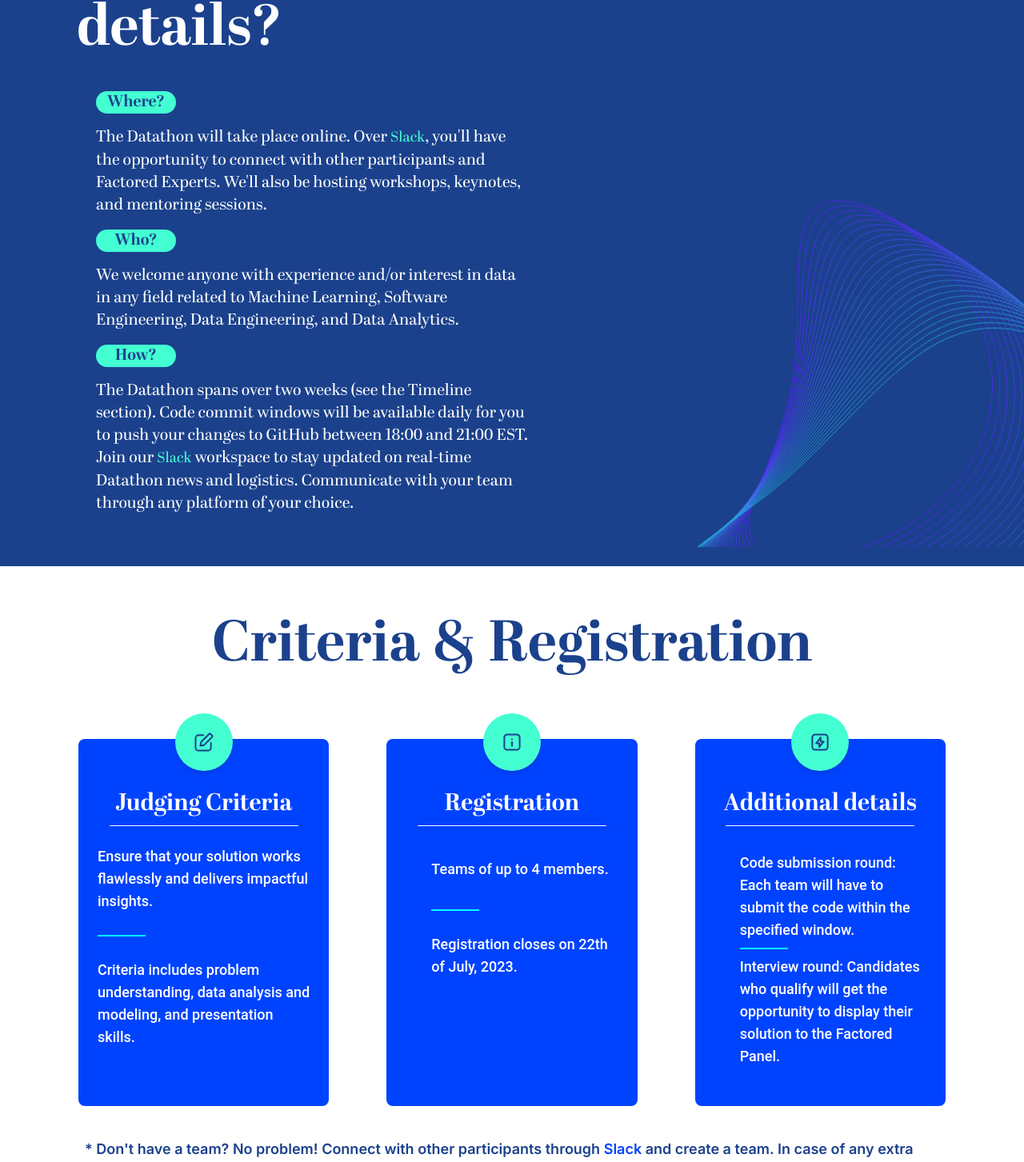
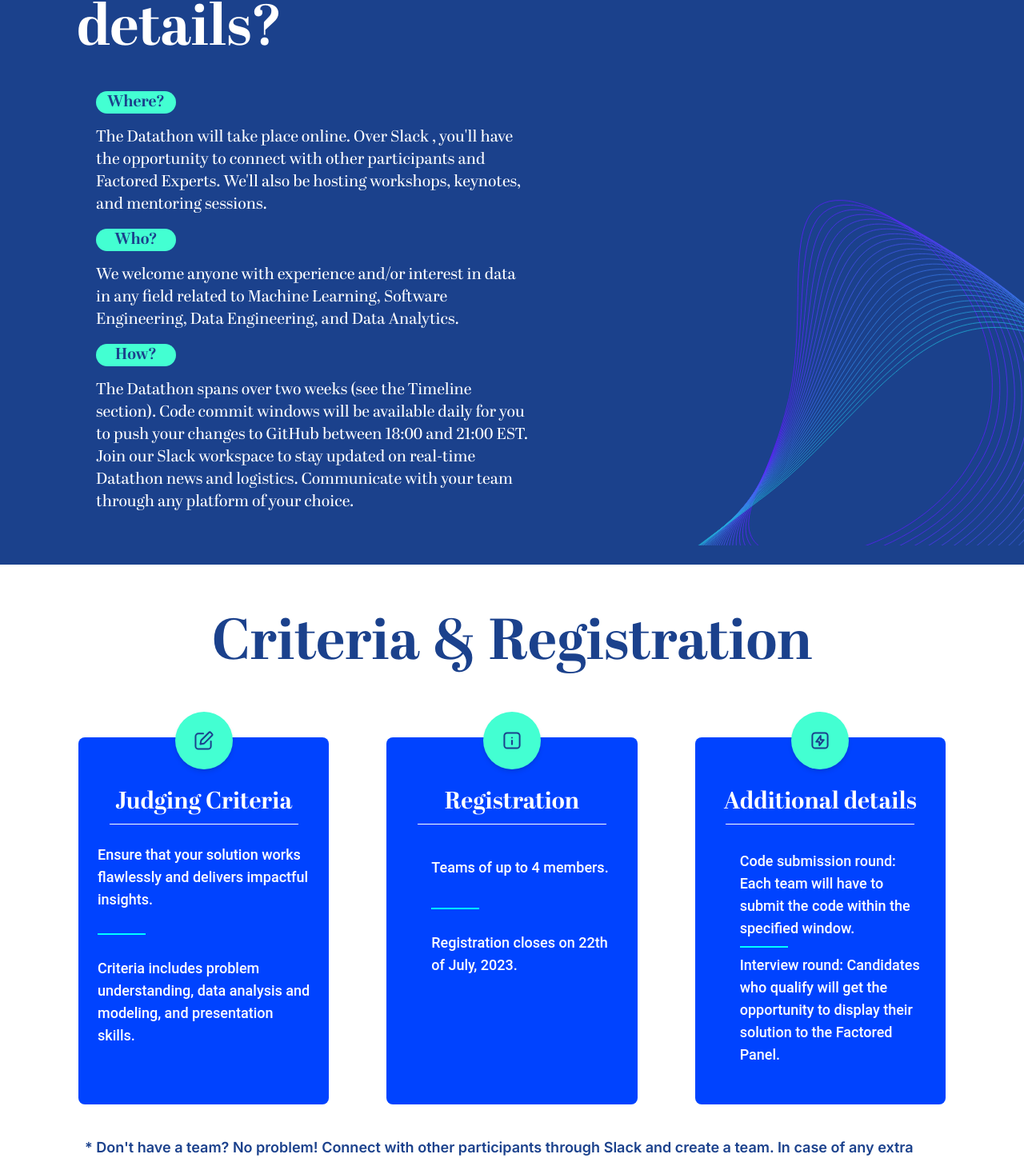
Before and after one commit to Ciroye/hackaton_factored, a Next.js app: page / in a window 1280 px wide. Shown: the part 2478-3931 px from the top of the page at 80% size. Built offline with nearby package versions, Linux system fonts and the light colour scheme.

Commit message:
remove slack links

```diff
--- a/components/Criteria.js
+++ b/components/Criteria.js
@@ -226,15 +226,8 @@ const Criteria = () => {
         </div>
         <h3 className="mx-4 mt-10 text-lg font-semibold text-second">
           * Don&#39;t have a team? No problem! Connect with other participants
-          through{' '}
-          <a
-            className="text-lg no-underline text-seventh"
-            href="https://join.slack.com/t/factored-datathon-23/shared_invite/zt-1zmj3aj8y-jG8RPAtIX~2cLpf6nzbTVw"
-          >
-            Slack
-          </a>{' '}
-          and create a team. In case of any extra participants, we&#39;ll assign
-          or form teams.
+          through Slack and create a team. In case of any extra participants,
+          we&#39;ll assign or form teams.
         </h3>
       </motion.div>
     </motion.section>
--- a/components/Details.js
+++ b/components/Details.js
@@ -36,16 +36,10 @@ const Details = () => {
                 Where?
               </h1>
               <p className="mt-3 text-xl text-white font-abril">
-                The Datathon will take place online. Over{' '}
-                <a
-                  className="text-lg no-underline text-fourth"
-                  href="https://join.slack.com/t/factored-datathon-23/shared_invite/zt-1zmj3aj8y-jG8RPAtIX~2cLpf6nzbTVw"
-                >
-                  Slack
-                </a>
-                , you&#39;ll have the opportunity to connect with other
-                participants and Factored Experts. We&#39;ll also be hosting
-                workshops, keynotes, and mentoring sessions.
+                The Datathon will take place online. Over Slack , you&#39;ll
+                have the opportunity to connect with other participants and
+                Factored Experts. We&#39;ll also be hosting workshops, keynotes,
+                and mentoring sessions.
               </p>
             </div>
           </div>
@@ -75,13 +69,7 @@ const Details = () => {
               <p className="mt-3 text-xl text-white font-abril ">
                 The Datathon spans over two weeks (see the Timeline section).
                 Code commit windows will be available daily for you to push your
-                changes to GitHub between 18:00 and 21:00 EST. Join our{' '}
-                <a
-                  className="text-lg no-underline text-fourth"
-                  href="https://join.slack.com/t/factored-datathon-23/shared_invite/zt-1zmj3aj8y-jG8RPAtIX~2cLpf6nzbTVw"
-                >
-                  Slack
-                </a>{' '}
+                changes to GitHub between 18:00 and 21:00 EST. Join our Slack
                 workspace to stay updated on real-time Datathon news and
                 logistics. Communicate with your team through any platform of
                 your choice.
```
